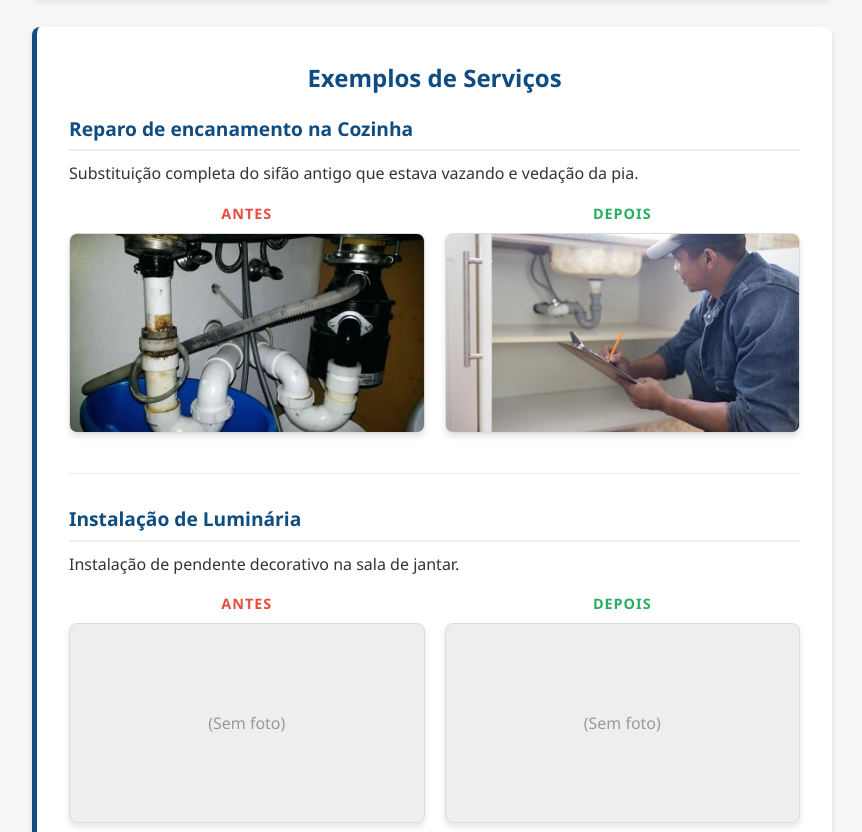
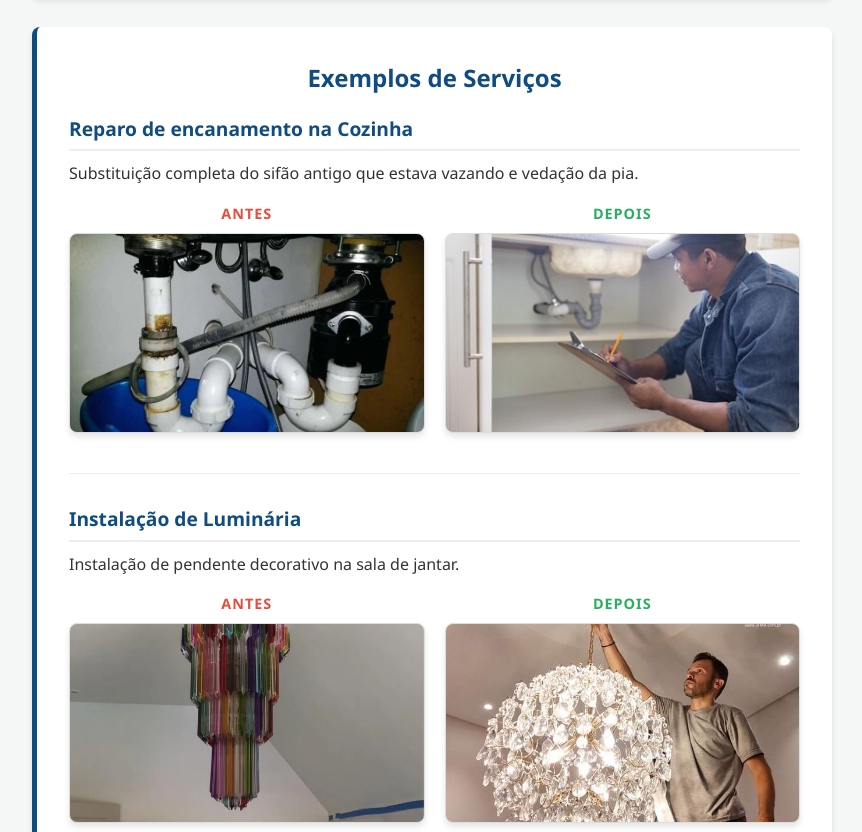
Before and after one commit to JairBahia/marido-de-aluguel-frontend, a plain HTML site: page portfolio.html in a window 1280 px wide. Shown: the part 120-952 px from the top of the page, without its empty margins (208-1070 px from the left). Drawn offline with Linux system fonts and the light colour scheme.

Commit message:
Adcionando imagens

```diff
--- a/portfolio.html
+++ b/portfolio.html
@@ -49,13 +49,13 @@
                     <div class="img-block">
                         <span class="label-antes">Antes</span>
                         <div class="portfolio-img-box" style="min-height: 150px; background: #eee; display: flex; align-items: center; justify-content: center; color: #999;">
-                           (Sem foto)
+                            <img src="imagens/iluminacao-antes.jpg" alt="Lustre antigo">
                         </div>
                     </div>
                     <div class="img-block">
                         <span class="label-depois">Depois</span>
                         <div class="portfolio-img-box" style="min-height: 150px; background: #eee; display: flex; align-items: center; justify-content: center; color: #999;">
-                            (Sem foto)
+                            <img src="imagens/iluminacao-depois.jpg" alt="Lustre novo">
                         </div>
                     </div>
                 </div>
```
Also changed, not shown: imagens/iluminacao-antes.jpg (added), imagens/iluminacao-depois.jpg (added).
